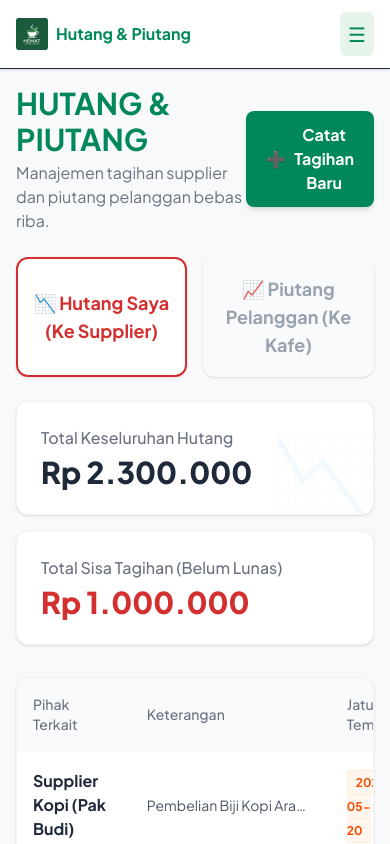
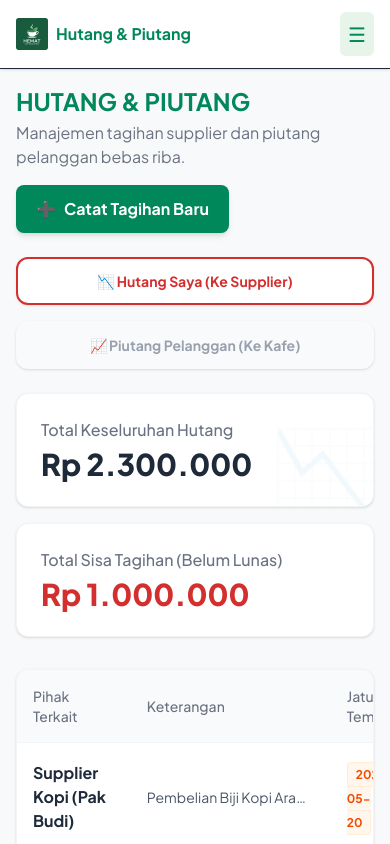
Before and after one commit to gania04/HEMAT-Help_Manage_Anything_The_Caf-, a Next.js app: page /debts in a window 390 px wide. Built offline with nearby package versions, Linux system fonts and the light colour scheme; no server answers.

Commit message:
fix: responsive font sizes and flex directions on debts page

```diff
--- a/src/app/(dashboard)/debts/page.tsx
+++ b/src/app/(dashboard)/debts/page.tsx
@@ -51,9 +51,9 @@ const filteredData = debts.filter(d => d.type === activeTab);
 
   return (
     <main className="h-full overflow-y-auto p-4 md:p-10 bg-soft-gray">
-      <div className="flex justify-between items-center mb-6">
+      <div className="flex flex-col md:flex-row justify-between items-start md:items-center gap-4 mb-6">
         <div>
-          <h1 className="text-3xl font-bold text-[#00875A]">HUTANG & PIUTANG</h1>
+          <h1 className="text-2xl md:text-3xl font-bold text-[#00875A]">HUTANG & PIUTANG</h1>
           <p className="text-gray-500 mt-1">Manajemen tagihan supplier dan piutang pelanggan bebas riba.</p>
         </div>
         <button className="bg-[#00875A] text-white px-5 py-3 rounded-lg font-bold shadow-md hover:bg-green-700 transition flex items-center gap-2 active:scale-95">
@@ -71,10 +71,10 @@ const filteredData = debts.filter(d => d.type === activeTab);
       )}
 
       {/* Tabs */}
-      <div className="flex gap-4 mb-6">
+      <div className="flex flex-col md:flex-row gap-4 mb-6">
         <button
           onClick={() => { setActiveTab('hutang'); setNotification(null); }}
-          className={`flex-1 py-4 rounded-xl font-bold text-lg transition shadow-sm border-2 ${
+          className={`flex-1 py-3 md:py-4 rounded-xl font-bold text-sm md:text-lg transition shadow-sm border-2 ${
             activeTab === 'hutang' ? 'bg-white text-[#D32F2F] border-[#D32F2F] shadow-[#D32F2F]/10' : 'bg-gray-50 text-gray-400 border-transparent hover:bg-white hover:text-gray-600'
           }`}
         >
@@ -82,7 +82,7 @@ const filteredData = debts.filter(d => d.type === activeTab);
         </button>
         <button
           onClick={() => { setActiveTab('piutang'); setNotification(null); }}
-          className={`flex-1 py-4 rounded-xl font-bold text-lg transition shadow-sm border-2 ${
+          className={`flex-1 py-3 md:py-4 rounded-xl font-bold text-sm md:text-lg transition shadow-sm border-2 ${
             activeTab === 'piutang' ? 'bg-white text-[#00875A] border-[#00875A] shadow-[#00875A]/10' : 'bg-gray-50 text-gray-400 border-transparent hover:bg-white hover:text-gray-600'
           }`}
         >
```
